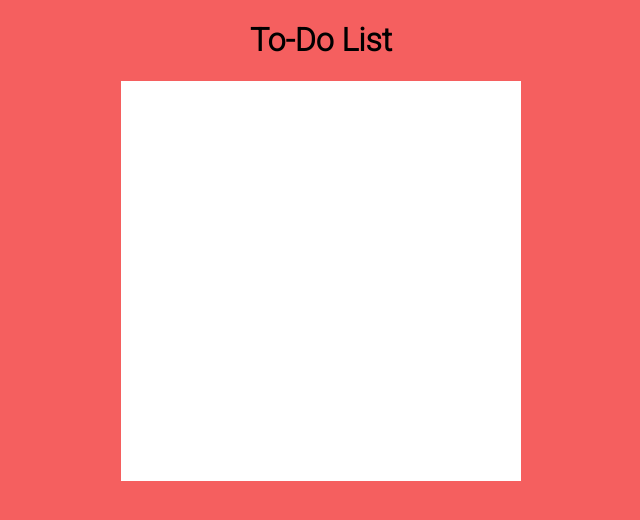
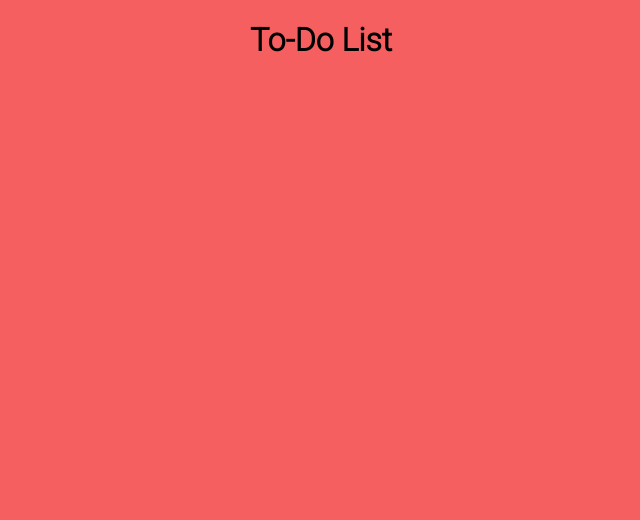
Before and after one commit to burntcinnamon/to-do-list, a plain HTML site: page index.html in a window 1280 px wide. Shown: the whole page, without its empty margins (319-959 px from the left). Drawn offline with Linux system fonts and the light colour scheme.

Commit message:
removed to do list

```diff
--- a/index.html
+++ b/index.html
@@ -8,8 +8,6 @@
 
     <body>
         <h1 style="text-align: center">To-Do List</h1>
-        <div id="listContainer">
 
-        </div>
     </body>
 </html>
```
